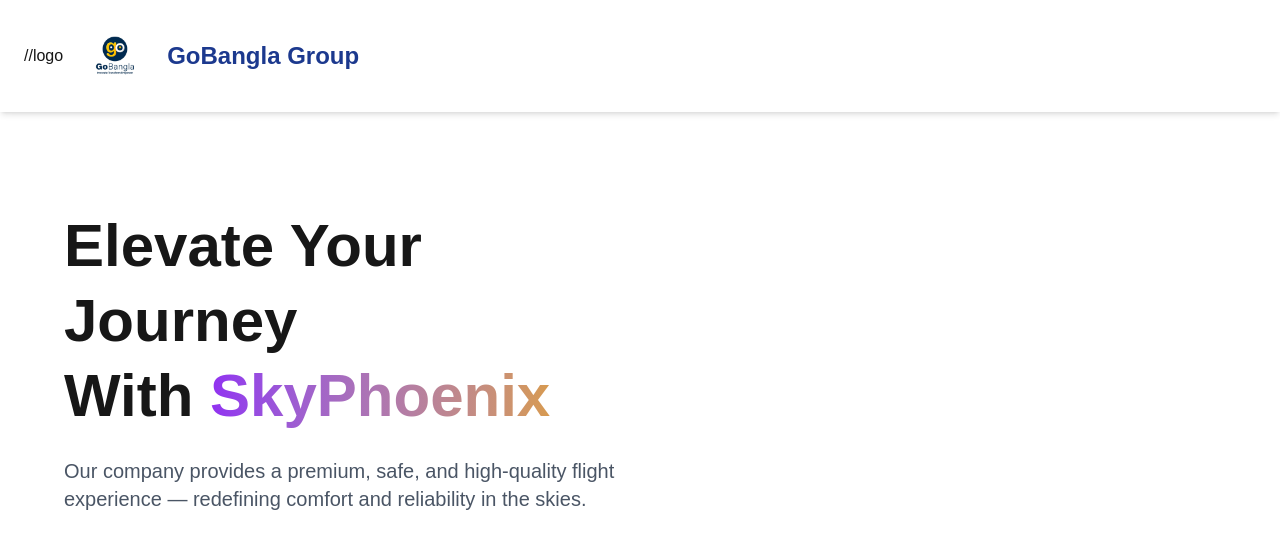
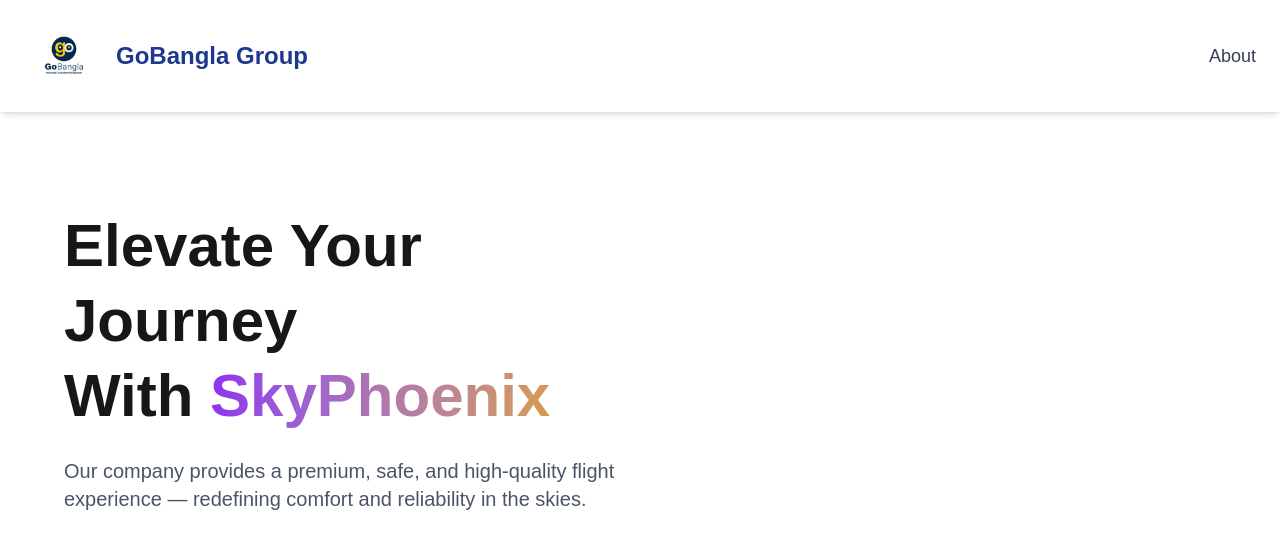
Before and after one commit to mohtasim2003/GoBangla-Group-Website, a Next.js app in the folder gobangla/: page / in a window 1280 px wide. Shown: the top 548 px of the page. Built offline with nearby package versions, Linux system fonts and the light colour scheme.

Commit message:
updatedNavbar

```diff
--- a/gobangla/app/Component/Navbar.tsx
+++ b/gobangla/app/Component/Navbar.tsx
@@ -2,24 +2,30 @@
 import React from "react";
 import Image from "next/image";
 import Link from "next/link";
+import AboutPage from "../about/page";
 
 const Navbar: React.FC = () => {
   return (
     <div className="w-full navbar bg-white shadow-md px-6 py-4 fixed top-0 left-0 z-50 flex items-center gap-3">
 
-      //logo
+      <Link href="/">
       <Image
         src="/Logo.jpg"
         alt="Logo"
         width={80}
         height={80}
       />
+      </Link>
 
-      <Link href="/">
       <span className="text-2xl font-semibold text-blue-900">
         GoBangla Group
       </span>
-        </Link>
+        <div className="ml-auto flex items-center gap-6">
+          <Link href="/about" className="text-lg font-medium text-gray-700 hover:text-blue-900">
+            About
+          </Link>
+        </div>
+
     </div>
   );
 };
```
